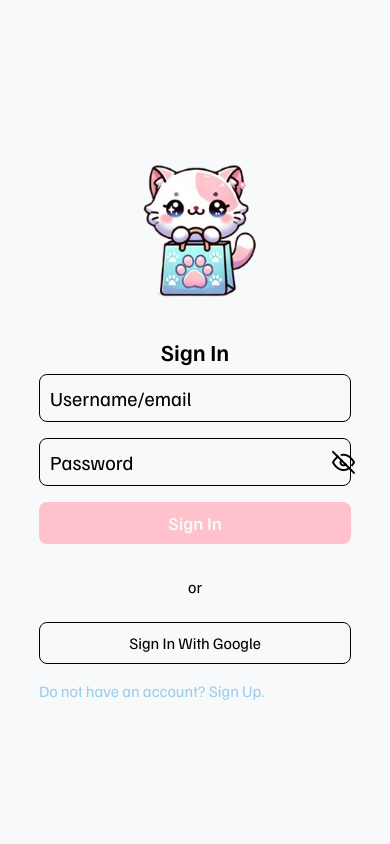
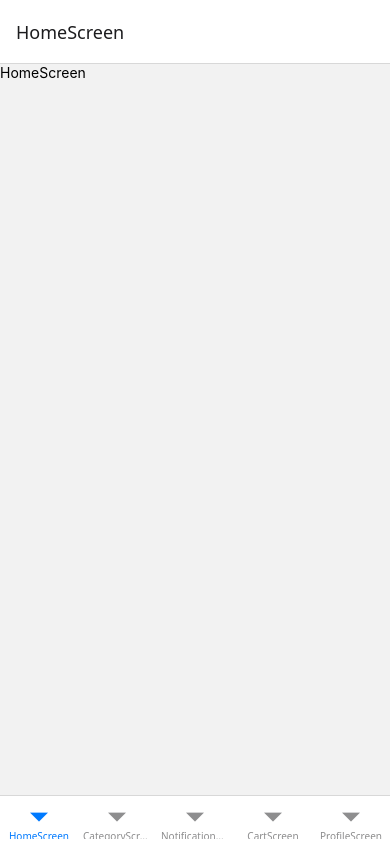
Before and after one commit to Retchizu/baskitty, a React Native app: screen /MainBottomTab in a window 390 px wide. Built offline with nearby package versions, Linux system fonts and the light colour scheme.

Commit message:
Bottom Tab Type

```diff
--- a/App.tsx
+++ b/App.tsx
@@ -1,21 +1,21 @@
 import { NavigationContainer } from "@react-navigation/native";
-import { StatusBar } from "expo-status-bar";
-import { StyleSheet, Text, View } from "react-native";
 import AuthStack from "./navigation-container/AuthStack";
+import { createNativeStackNavigator } from "@react-navigation/native-stack";
+import { MainStackParamList } from "./type/types";
+import MainBottomTab from "./navigation-container/MainBottomTab";
 
 export default function App() {
+  const Stack = createNativeStackNavigator<MainStackParamList>();
+
   return (
     <NavigationContainer>
-      <AuthStack />
+      <Stack.Navigator
+        screenOptions={{ headerShown: false }}
+        initialRouteName="AuthStack"
+      >
+        <Stack.Screen name="AuthStack" component={AuthStack} />
+        <Stack.Screen name="MainBottomTab" component={MainBottomTab} />
+      </Stack.Navigator>
     </NavigationContainer>
   );
 }
-
-const styles = StyleSheet.create({
-  container: {
-    flex: 1,
-    backgroundColor: "#fff",
-    alignItems: "center",
-    justifyContent: "center",
-  },
-});
--- /dev/null
+++ b/navigation-container/MainBottomTab.tsx
@@ -0,0 +1,21 @@
+import { createBottomTabNavigator } from "@react-navigation/bottom-tabs";
+import { MainBottomTabParamList } from "../type/types";
+import HomeScreen from "../screens/main/HomeScreen";
+import CategoryScreen from "../screens/main/CategoryScreen";
+import NotificationScreen from "../screens/main/NotificationScreen";
+import CartScreen from "../screens/main/CartScreen";
+import ProfileScreen from "../screens/main/ProfileScreen";
+
+const Tab = createBottomTabNavigator<MainBottomTabParamList>();
+
+const MainBottomTab = () => (
+  <Tab.Navigator>
+    <Tab.Screen name="HomeScreen" component={HomeScreen} />
+    <Tab.Screen name="CategoryScreen" component={CategoryScreen} />
+    <Tab.Screen name="NotificationScreen" component={NotificationScreen} />
+    <Tab.Screen name="CartScreen" component={CartScreen} />
+    <Tab.Screen name="ProfileScreen" component={ProfileScreen} />
+  </Tab.Navigator>
+);
+
+export default MainBottomTab;
--- a/screens/auth/SplashScreen.tsx
+++ b/screens/auth/SplashScreen.tsx
@@ -25,7 +25,7 @@ const SplashScreen = ({ navigation }: SplashScreenProps) => {
   });
 
   useEffect(() => {
-    if (loaded) navigation.navigate("SignInScreen");
+    if (loaded) navigation.replace("SignInScreen");
   }, [loaded]);
   return (
     <View
```
Also changed, not shown: navigation-container/MainStack.tsx (deleted, +0 -21 lines), type/types.ts (+7 -2 lines).
